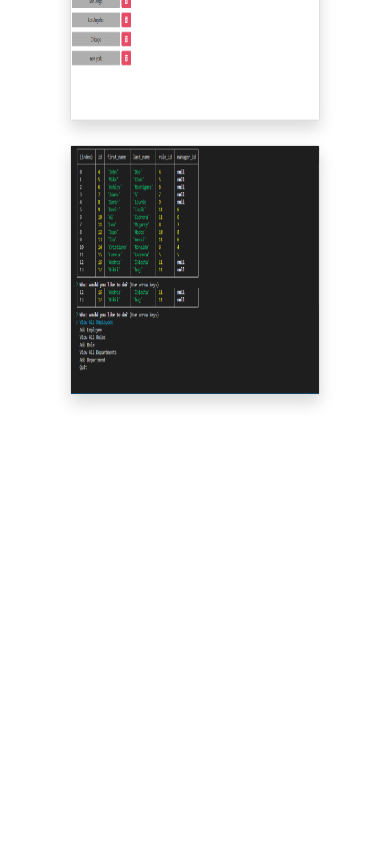
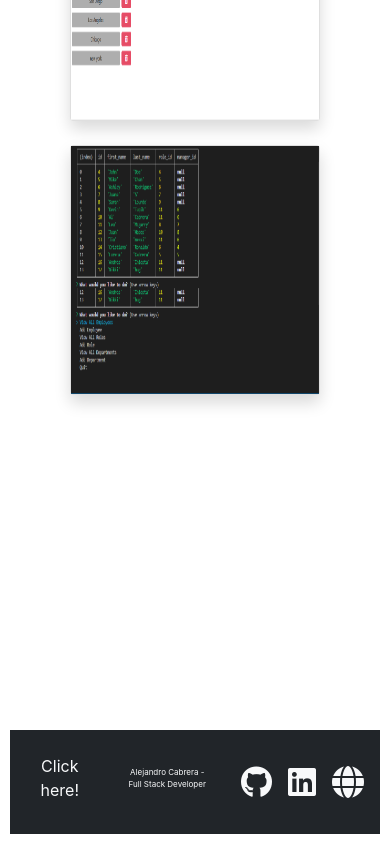
Before and after one commit to realejandro/portfolio, a React (Create React App) app: page / in a window 390 px wide. Shown: the part 2419-3263 px from the top of the page. Before the commit the page ends 2939 px from the top, so only its background shows below. Built offline with nearby package versions, Linux system fonts and the light colour scheme.

Commit message:
addition of the footer with contact eelements

```diff
--- a/src/components/pages/pagesStyles.css
+++ b/src/components/pages/pagesStyles.css
@@ -34,7 +34,7 @@ body{
 }
 
 .footer{
-    position: absolute;
+
     bottom: 0;
     margin-top: 200px;
 }
@@ -47,6 +47,10 @@ body{
    margin-bottom: 125px;
 }
 
+/* Breakpoints footer */
+
+
+
 @media(max-width: 768px) {
 
     /*******about*******/
@@ -54,4 +58,23 @@ body{
         font-size: 12px;
     }
 
+    .footer {
+        align-items: center;
+      }
+
 }
+
+
+@media (max-width: 480px) {
+    footer {
+      padding: 10px;
+    }
+
+    .footer-section h3 {
+      font-size: 16px;
+    }
+
+    .footer-section ul li {
+      font-size: 14px;
+    }
+  }
--- a/src/components/ui/Footer.jsx
+++ b/src/components/ui/Footer.jsx
@@ -12,7 +12,7 @@ function Footer() {
                 </div>
 
                 <div className='col'>
-                  <p className='text-center text-light mt-2 name-footer'>Alejandro Cabrera - Software Engineer</p>
+                  <p className='text-center text-light mt-2 name-footer'> Alejandro Cabrera - Full Stack Developer </p>
                 </div>
 
                 <div className='col d-flex justify-content-center'>
@@ -33,13 +33,3 @@ function Footer() {
 }
 
 export default Footer;
-
-
-/*
-                <div className='p-1'>
-                <a className='medialinks' href='https://github.com/realejandro' target={'_blank'}><i className ="fa-brands fa-github fa-2xl"></i> </a>
-              </div>
-              <div className='p-1'>
-                <a className='medialinks' href='https://www.linkedin.com/in/alejcabrera07/' target={'_blank'}><i className="fa-brands fa-linkedin fa-2xl"></i></a>
-              </div>
-*/
--- a/src/routes/AppRouter.jsx
+++ b/src/routes/AppRouter.jsx
@@ -3,6 +3,7 @@ import { Route, Routes } from 'react-router-dom'
 import TestingDevelopmentPage from '../components/pages/TestingDevelopmentPage'
 import { Navbar } from '../components/ui'
 import { MainPage, BlogPage, ContactPage, CompanyPage } from '../components/pages'
+import Footer from '../components/ui/Footer'
 
 
 export const AppRouter = () => {
@@ -10,30 +11,35 @@ export const AppRouter = () => {
     <>
         <Navbar />
         <Routes>
+
             <Route
               path='/'
               element={
                 <MainPage />
               }
             />
+
             <Route
               path='blog'
               element={
                 <BlogPage />
               }
             />
+
             <Route
               path='test'
               element={
                 <TestingDevelopmentPage/>
                 }
             />
+
             <Route
               path='project/:idProject'
               element={
                 <CompanyPage />
               }
             />
+
             <Route
               path='contact'
               element={
@@ -42,6 +48,8 @@ export const AppRouter = () => {
               />
         </Routes>
 
+        <Footer/>
+
     </>
   )
 }
```
